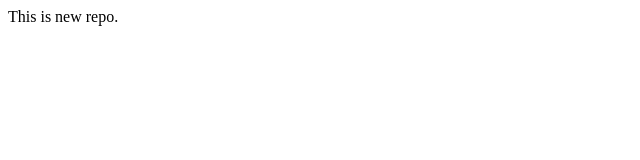
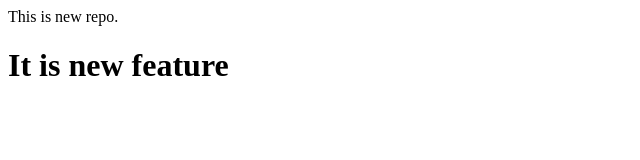
Before and after one commit to shamika105/LocalRepo, a plain HTML site: page index.html in a window 1280 px wide. Shown: the whole page, without its empty margins (0-640 px from the left). Drawn offline with Linux system fonts and the light colour scheme.

Commit message:
Add new Feature

```diff
--- a/index.html
+++ b/index.html
@@ -1 +1,2 @@
 <p>This is new repo.</p>
+<h1>It is new feature</h1>
```
Also changed, not shown: 1 other file.
